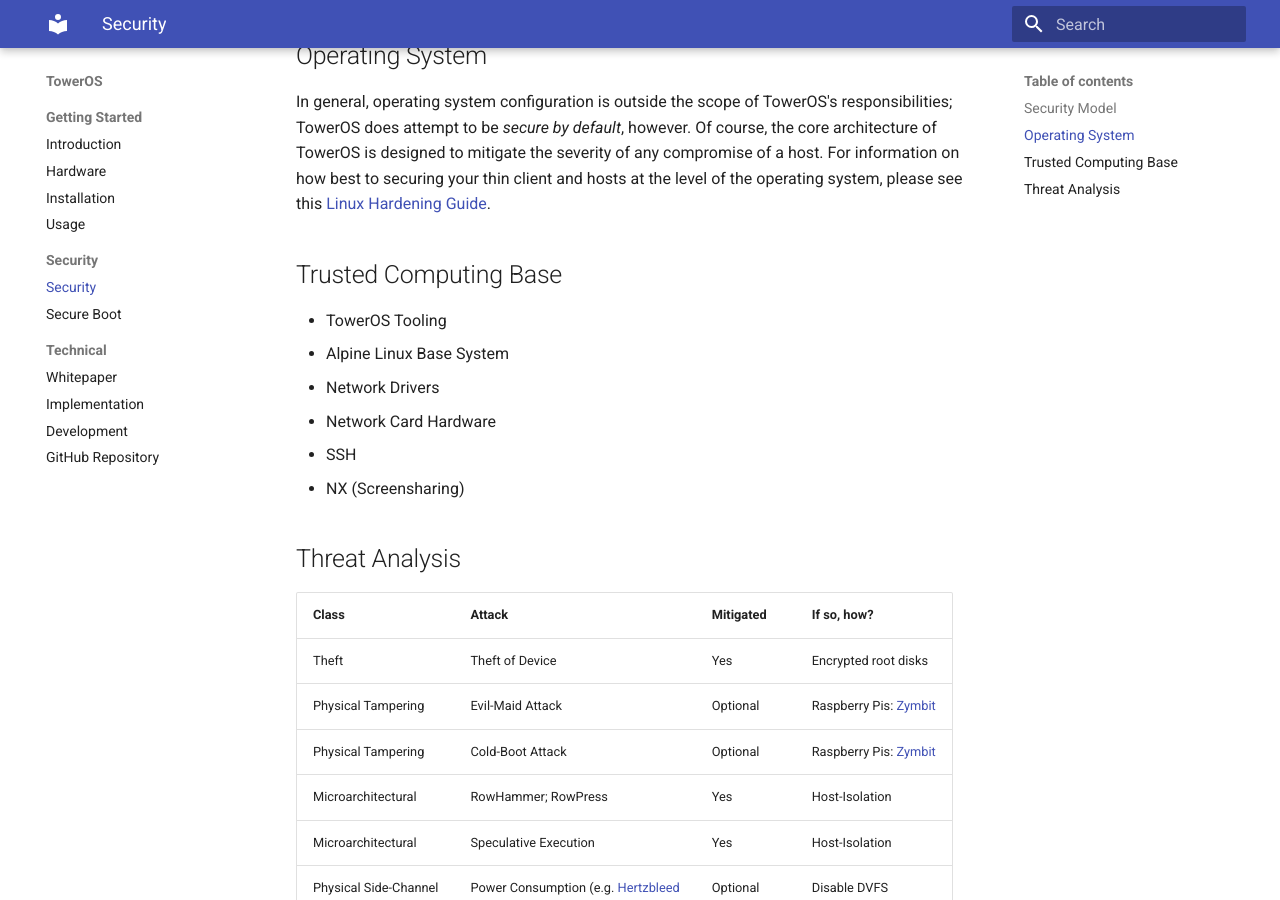
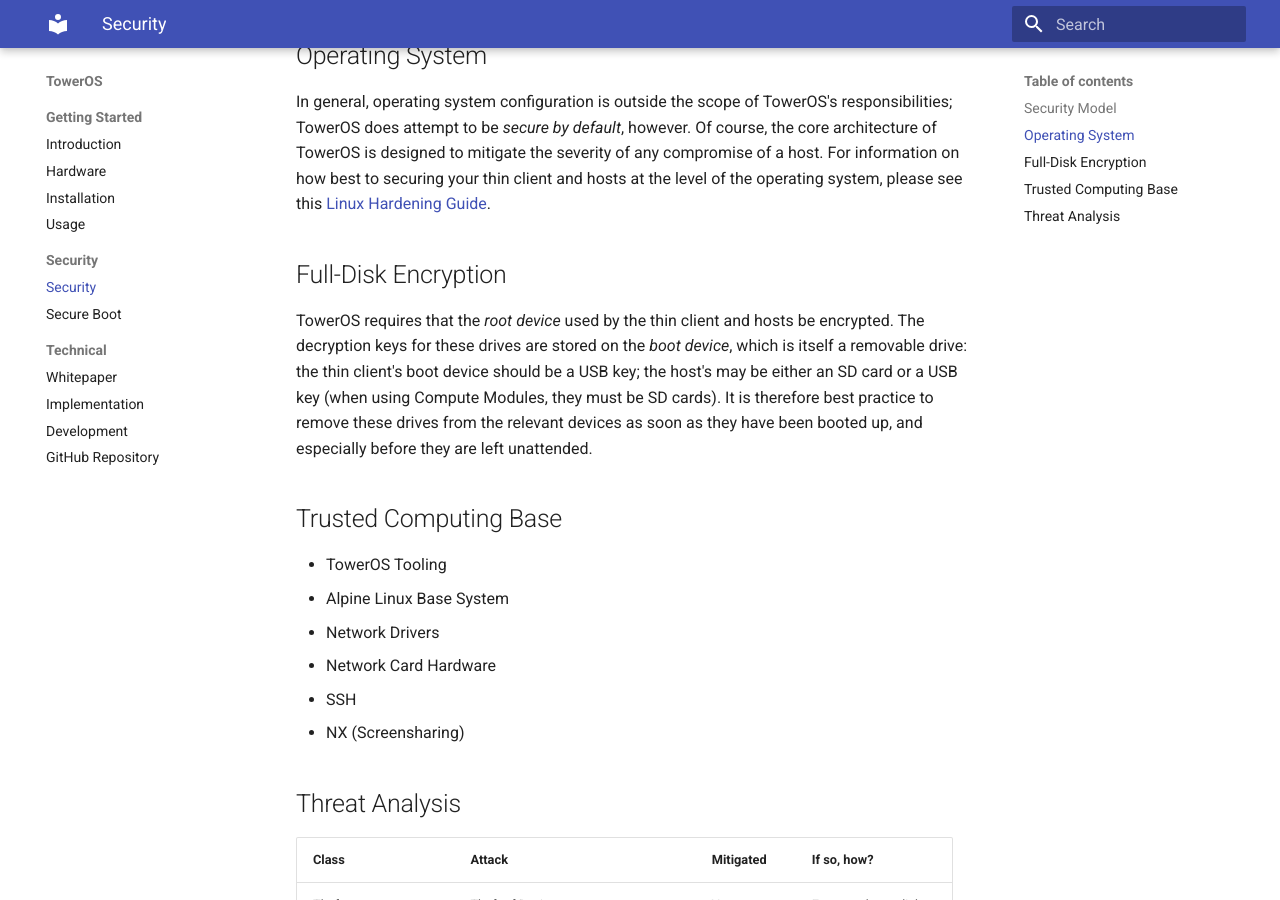
Before and after one commit to towercomputers/toweros, an MkDocs documentation site: the page built from docs/src/security.md, in a window 1280 px wide and 900 px high, scrolled down 655 px. Built offline with MkDocs 1.6.1 and Material for MkDocs 9.7.7, drawn with Linux system fonts in a browser that asks for light colours.

Commit message:
Document Full-Disk Encryption

```diff
--- a/docs/src/security.md
+++ b/docs/src/security.md
@@ -13,6 +13,11 @@
 
 ## Operating System
 In general, operating system configuration is outside the scope of TowerOS's responsibilities; TowerOS does attempt to be *secure by default*, however. Of course, the core architecture of TowerOS is designed to mitigate the severity of any compromise of a host. For information on how best to securing your thin client and hosts at the level of the operating system, please see this [Linux Hardening Guide](https://madaidans-insecurities.github.io/guides/linux-hardening.html).
+
+
+## Full-Disk Encryption
+
+TowerOS requires that the *root device* used by the thin client and hosts be encrypted. The decryption keys for these drives are stored on the *boot device*, which is itself a removable drive: the thin client's boot device should be a USB key; the host's may be either an SD card or a USB key (when using Compute Modules, they must be SD cards). It is therefore best practice to remove these drives from the relevant devices as soon as they have been booted up, and especially before they are left unattended.
 
 
 ## Trusted Computing Base
```
